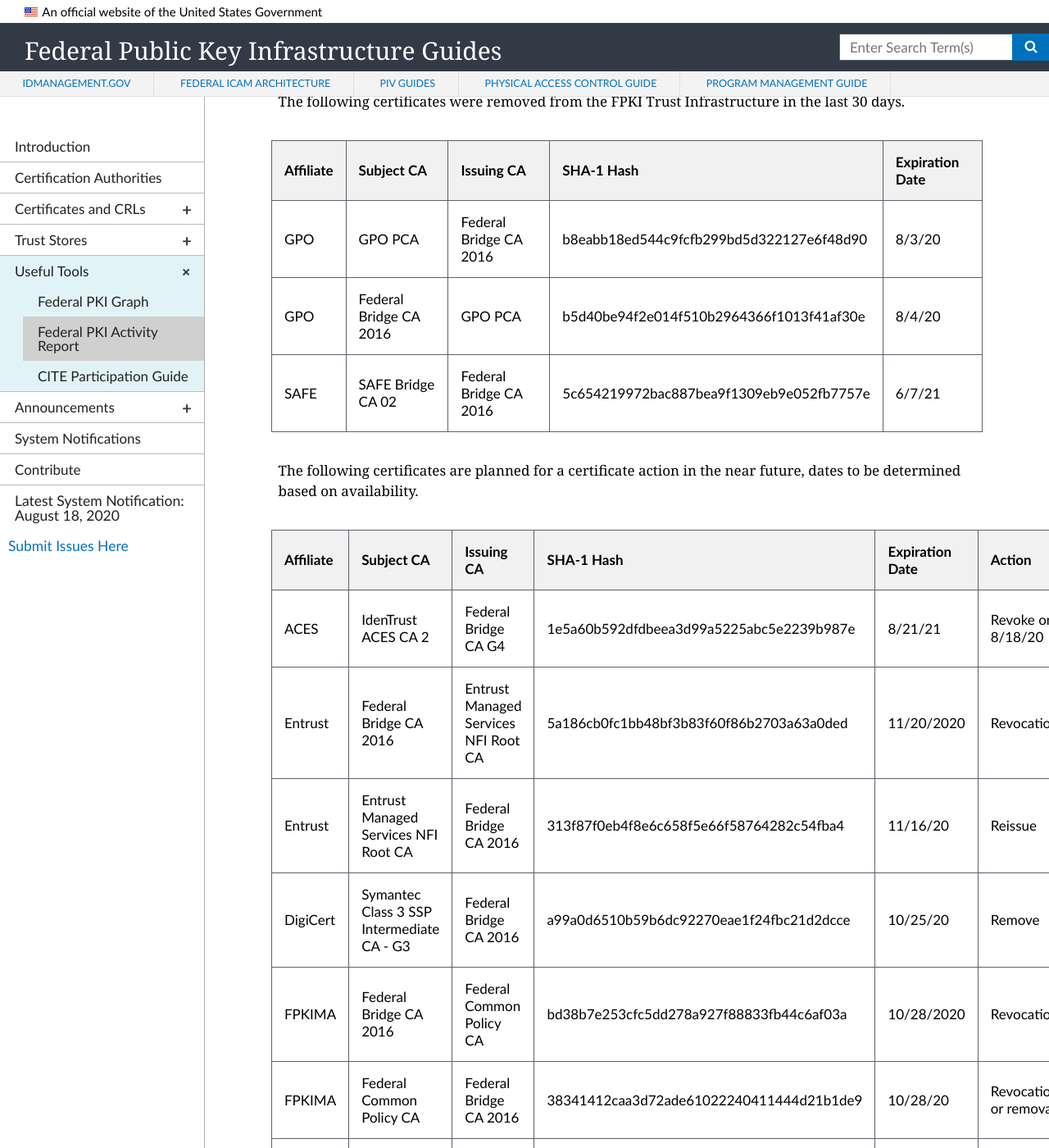
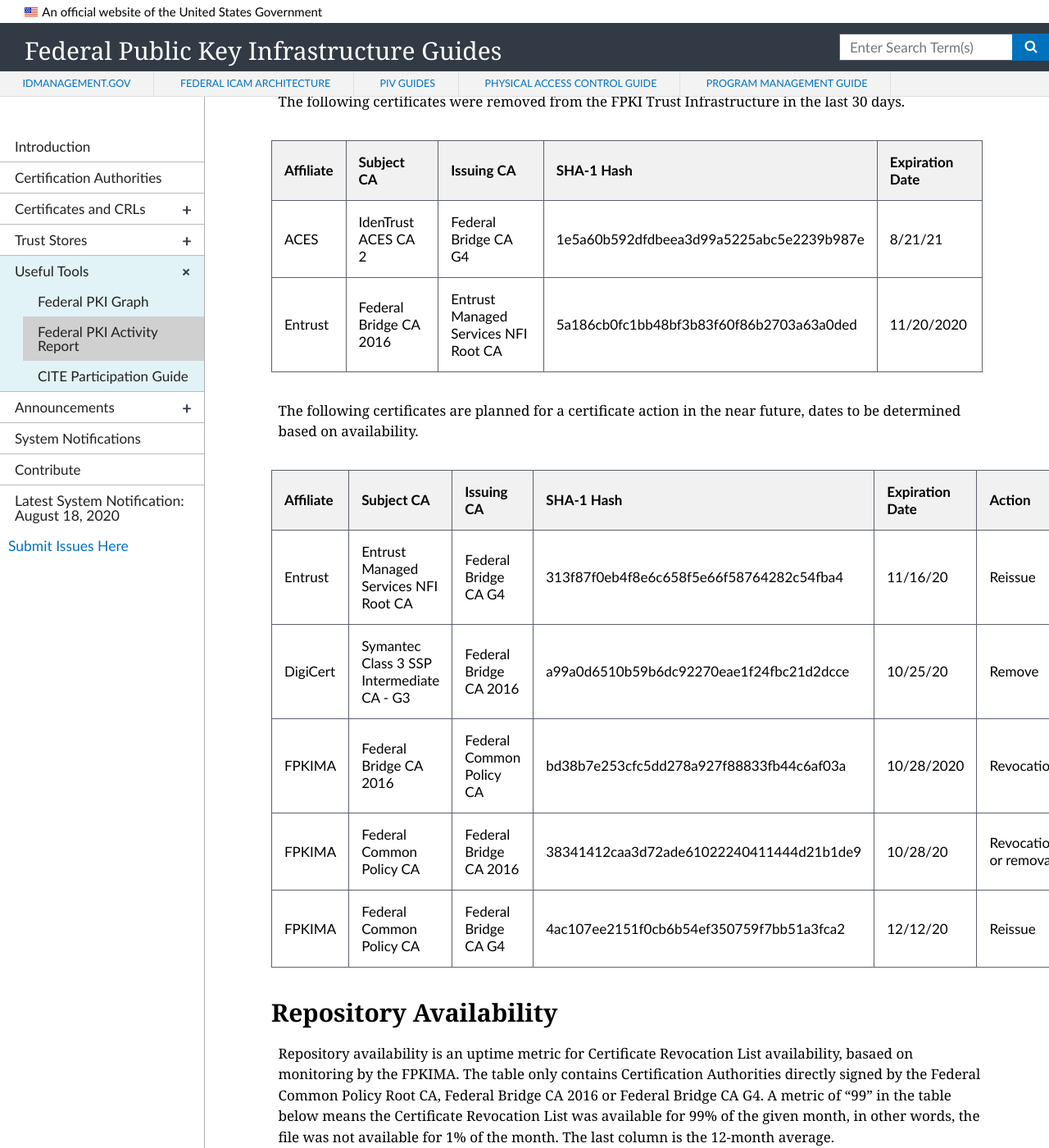
Before and after one commit to GSA/fpki-guides, a Jekyll site: the page built from _tools/03_fpki_activity_report.md, in a window 1280 px wide and 1400 px high, scrolled down 1838 px. Shown: the whole window at 82% size. Built offline with Jekyll 4.4.1, drawn with Linux system fonts in a browser that asks for light colours; nearby versions of some CDN libraries; some of the changed text lies outside the part shown.

Commit message:
Update 03_fpki_activity_report.md
updated tables

```diff
--- a/_tools/03_fpki_activity_report.md
+++ b/_tools/03_fpki_activity_report.md
@@ -37,17 +37,14 @@
 
 | Affiliate | Subject CA | Issuing CA | SHA-1 Hash | Expiration Date |
 | --------- | ---------- | ---------- | ------ | ------ |
-| GPO | GPO PCA | Federal Bridge CA 2016 | b8eabb18ed544c9fcfb299bd5d322127e6f48d90 | 8/3/20 |
-| GPO | Federal Bridge CA 2016 | GPO PCA | b5d40be94f2e014f510b2964366f1013f41af30e | 8/4/20 |
-| SAFE | SAFE Bridge CA 02 | Federal Bridge CA 2016 | 5c654219972bac887bea9f1309eb9e052fb7757e | 6/7/21 |
+| ACES | IdenTrust ACES CA 2 | Federal Bridge CA G4 | 1e5a60b592dfdbeea3d99a5225abc5e2239b987e | 8/21/21 |
+| Entrust | Federal Bridge CA 2016 | Entrust Managed Services NFI Root CA | 5a186cb0fc1bb48bf3b83f60f86b2703a63a0ded | 11/20/2020 |
 
 The following certificates are planned for a certificate action in the near future, dates to be determined based on availability.
 
 | Affiliate | Subject CA | Issuing CA | SHA-1 Hash | Expiration Date | Action |
 | --------- | ---------- | ---------- | ---------- | ---------- | -------- |
-| ACES | IdenTrust ACES CA 2 | Federal Bridge CA G4 | 1e5a60b592dfdbeea3d99a5225abc5e2239b987e | 8/21/21 | Revoke on 8/18/20 |
-| Entrust | Federal Bridge CA 2016 | Entrust Managed Services NFI Root CA | 5a186cb0fc1bb48bf3b83f60f86b2703a63a0ded | 11/20/2020 | Revocation |
-| Entrust | Entrust Managed Services NFI Root CA | Federal Bridge CA 2016 | 313f87f0eb4f8e6c658f5e66f58764282c54fba4 | 11/16/20 | Reissue |
+| Entrust | Entrust Managed Services NFI Root CA | Federal Bridge CA G4 | 313f87f0eb4f8e6c658f5e66f58764282c54fba4 | 11/16/20 | Reissue |
 | DigiCert | Symantec Class 3 SSP Intermediate CA - G3 | Federal Bridge CA 2016 | a99a0d6510b59b6dc92270eae1f24fbc21d2dcce | 10/25/20 | Remove |
 | FPKIMA | Federal Bridge CA 2016 | Federal Common Policy CA | bd38b7e253cfc5dd278a927f88833fb44c6af03a | 10/28/2020 | Revocation |
 | FPKIMA | Federal Common Policy CA | Federal Bridge CA 2016 | 38341412caa3d72ade61022240411444d21b1de9 | 10/28/20 | Revocation or removal |
```
Also changed, not shown: other parts of _tools/03_fpki_activity_report.md (+1 -1 lines).
